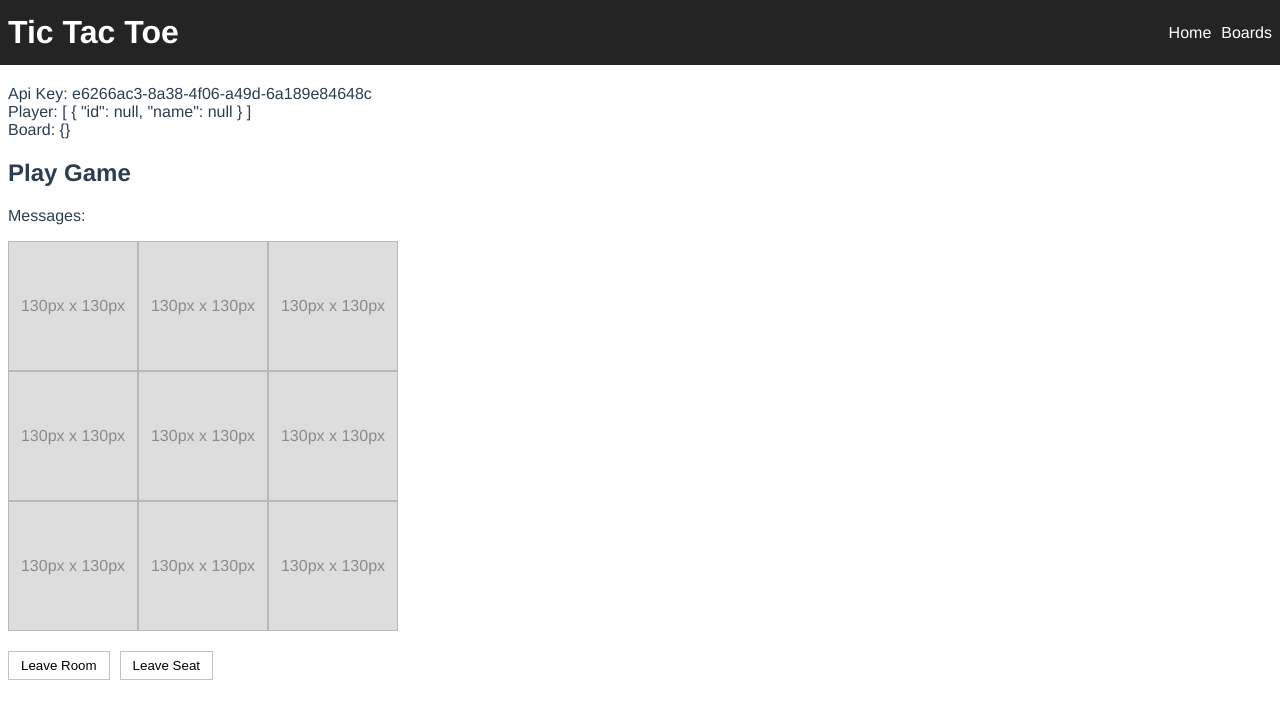
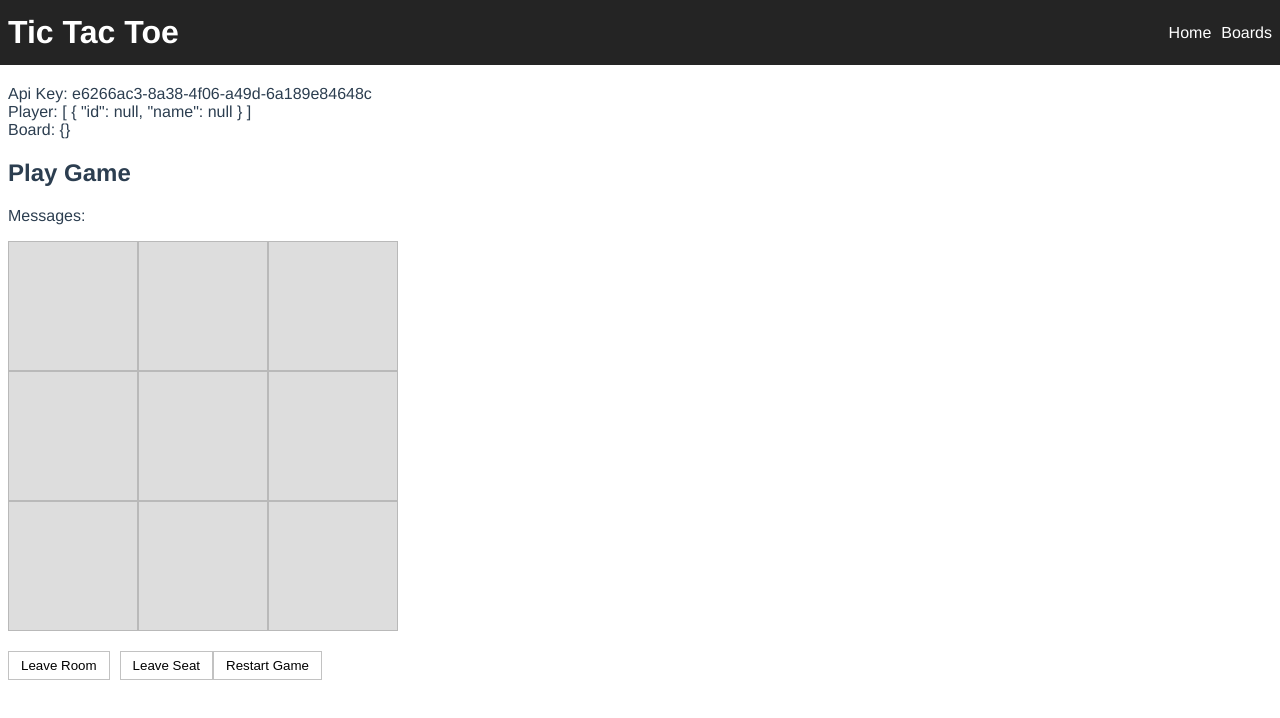
Before and after one commit to SrdjanMilic/Tic-Tac-Toe, a Vue app: page /game in a window 1280 px wide. Shown: the top 718 px of the page. Built offline with nearby package versions, Linux system fonts and the light colour scheme; no server answers.

Commit message:
code to separate component/restart function

```diff
--- a/src/components/PlayGame.vue
+++ b/src/components/PlayGame.vue
@@ -1,23 +1,12 @@
 <template>
   <div class="container">
     <h2>Play Game</h2>
-    <p>Messages: {{ message }}</p>
-    <div class="board-wrapper">
-      <div class="game-board">
-        <div class="box">130px x 130px</div>
-        <div class="box">130px x 130px</div>
-        <div class="box">130px x 130px</div>
-        <div class="box">130px x 130px</div>
-        <div class="box">130px x 130px</div>
-        <div class="box">130px x 130px</div>
-        <div class="box">130px x 130px</div>
-        <div class="box">130px x 130px</div>
-        <div class="box">130px x 130px</div>
-      </div>
-    </div>
+    <p>Messages: {{ this.$store.state.message }}</p>
+    <Tiles />
     <div class="btn-group">
       <button @click="leaveRoom()">Leave Room</button>
       <button @click="leaveSeat()">Leave Seat</button>
+      <button @click="restartGame()">Restart Game</button>
     </div>
   </div>
 </template>
@@ -25,47 +14,44 @@
 <script>
 import io from 'socket.io-client';
 import { mapState } from 'vuex';
+import Tiles from './Tiles';
 
 export default {
   name: 'PlayGame',
 
+  components: {
+    Tiles
+  },
+
   data () {
     return {
       playerId: this.$store.state.player.id,
-      message: ''
+      playerSeat: this.$store.state.boards.players,
+      socket: io.connect('http://178.128.206.150:7000/?id=' + this.playerId)
     };
   },
 
   computed: {
-    ...mapState(['board'])
+    ...mapState(['board', 'boards', 'boardStatus', 'message'])
   },
 
   methods: {
     leaveRoom () {
-      const socket = io.connect('http://178.128.206.150:7000/?id=' + this.playerId);
-
-      socket.emit(
-        'leave_room', // doesn't return response code
+      this.socket.emit(
+        'leave_room',
         this.board.id,
-        // this.board.id = {},
-        // this.boards.forEach(element => {
-        //   if (element.id === this.board.id && element.players > 0) {
-        //     element.players--;
-        //   }
-        // }),
-        console.log('Leave room'),
         responseCode => {
-          console.log(`Ack: ${responseCode}`);
-        },
-        this.setBoard({})
+          console.log(`Leave Room Ack: ${responseCode}`);
+          this.setBoard({}); // set board to be empty
+        }
       );
 
-      socket.on('left', res => {
-        socket.emit(
-          this.message = (`${res.player.name} leave the room.`),
-          setTimeout(() => {
-            this.message = '';
-          }, 5000)
+      this.socket.on('left', res => {
+        this.socket.emit(
+          this.setMessage(`${res.player.name} leave the room.`)
+          // setTimeout(() => {
+          //   this.message = '';
+          // }, 5000)
         );
       });
 
@@ -73,28 +59,38 @@ export default {
     },
 
     leaveSeat () {
-      const socket = io.connect('http://178.128.206.150:7000/?id=' + this.playerId);
+      this.socket.emit(
+        'leave_seat',
+        this.board.id,
+        responseCode => {
+          console.log(`Leave Seat Ack: ${responseCode}`);
+        }
+      );
 
-      socket.emit(
-        'leave_seat', // doesn't return response code
-        this.board.id,
-        // this.boards.forEach(element => {
-        //   if (element.id === this.board.id && element.players === 1) {
-        //     element.players = 0;
-        //   }
-        // }),
-        responseCode => {
-          console.log(`Ack: ${responseCode}`);
-        });
-      console.log('Seat left');
-
-      socket.on('left', res => {
-        socket.emit(
+      this.socket.on('seat_left', res => {
+        this.socket.emit(
           this.message = (`${res.player.name} left the seat.`),
+          this.setMessage(this.message),
           console.log('Socket emit message')
         );
       });
+    },
+
+    restartGame () {
+      this.setBoardStatus('{ 0: 0, 1: 0, 2: 0, 3: 0, 4: 0, 5: 0, 6: 0, 7: 0, 8: 0 }');
+      console.log('Game restarted');
+
+      this.socket.on('restarted', res => {
+        console.log(`${res} game restarted`); // doesn't get any response
+      });
     }
+  },
+
+  mounted () {
+    // this.setBoardsStatus();
+    console.log('BOARDS ' + JSON.stringify(this.$store.state.boards.id));
+    console.log('BOARD_STATUS ' + JSON.stringify(this.boardStatus));
+    console.log('PLAYER_SEAT ' + this.playerSeat);
   }
 };
 </script>
@@ -103,24 +99,4 @@ export default {
 .container {
   margin-top: 20px;
 }
-
-.board-wrapper {
-  display: flex;
-  /* justify-content: center; */
-}
-
-.game-board {
-    display: grid;
-    grid-template-rows: 130px 130px 130px;
-    grid-template-columns: 130px 130px 130px;
-}
-
-.box {
-  background-color: #dddddd;
-  border: 1px solid #b9b9b9;
-  display: flex;
-  align-items: center;
-  justify-content: center;
-  color: #8b8b8b;
-}
 </style>
```
